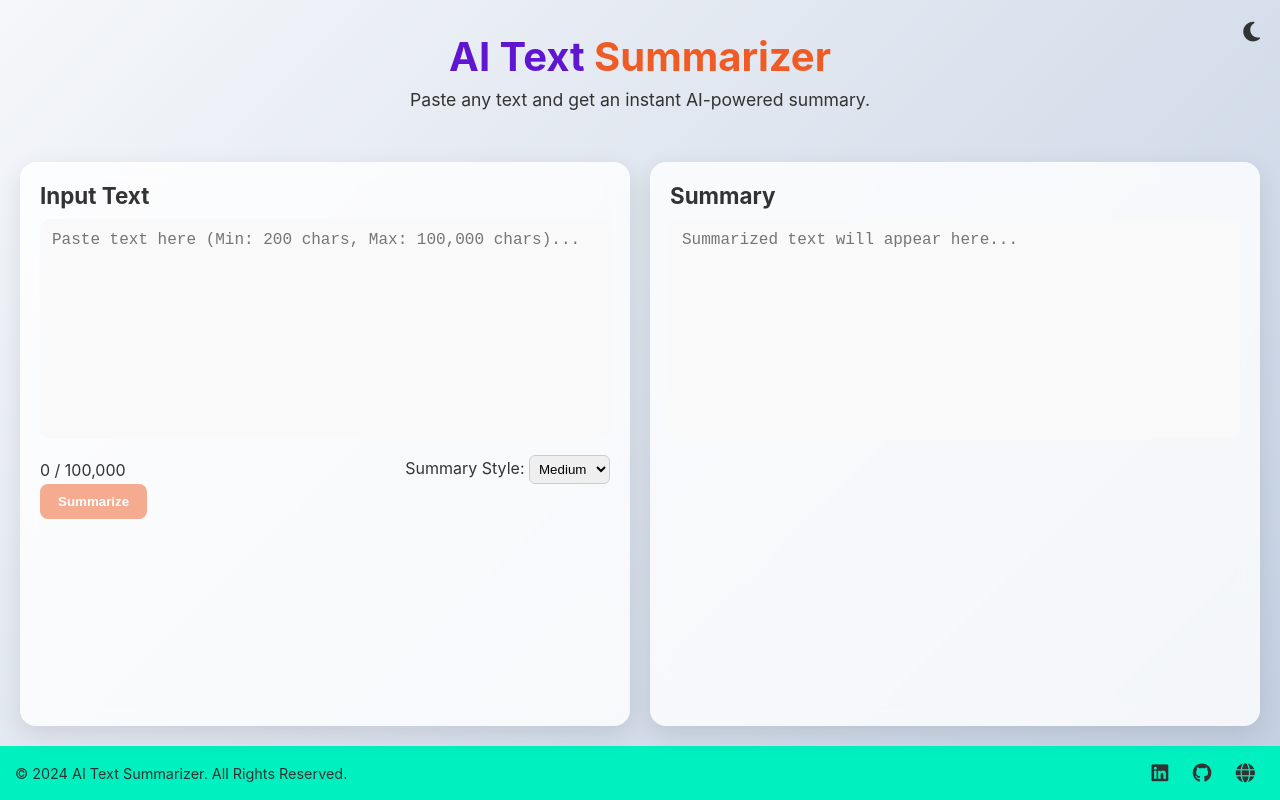
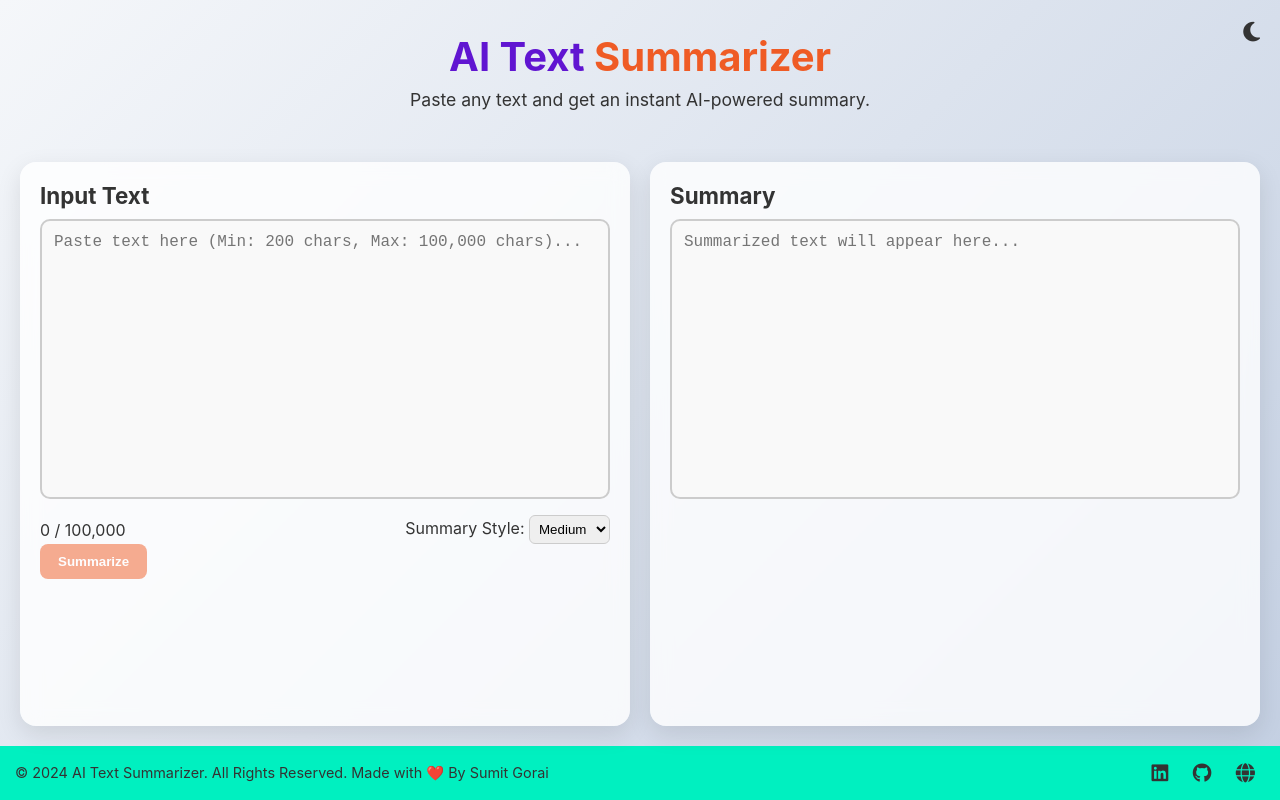
Before and after one commit to SumitGorai01/AI-Text-Summarizer, a website: page public/index.html in a window 1280 px wide. Drawn offline with Linux system fonts and the light colour scheme; some packages are replaced by stand-ins of ours; a script that the page names is missing.

Commit message:
update ai text summarizer-img

```diff
--- a/public/index.html
+++ b/public/index.html
@@ -71,7 +71,7 @@
 
     <footer>
       <div class="footer-content">
-        <p>© 2024 AI Text Summarizer. All Rights Reserved.</p>
+        <p>© 2024 AI Text Summarizer. All Rights Reserved. Made with ❤️ By Sumit Gorai</p>
         <div class="socials">
           <a href="https://www.linkedin.com/in/sumitgorai01/"
             ><i class="fa-brands fa-linkedin"></i
--- a/public/stylesheet.css
+++ b/public/stylesheet.css
@@ -81,7 +81,7 @@ h2 {
 
 textarea {
   width: 100%;
-  height: 220px;
+  height: 280px;
   border: none;
   border-radius: 10px;
   padding: 12px;
@@ -89,6 +89,7 @@ textarea {
   resize: none;
   margin-bottom: 12px;
   background: #f9f9f9;
+  border: 2px solid #ccc;
 }
 
 body.dark textarea {
```
Also changed, not shown: image.png.
